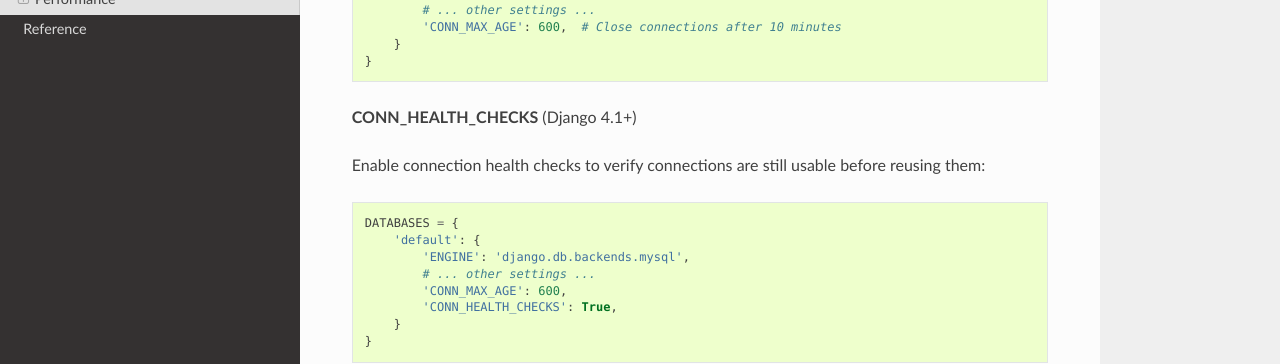
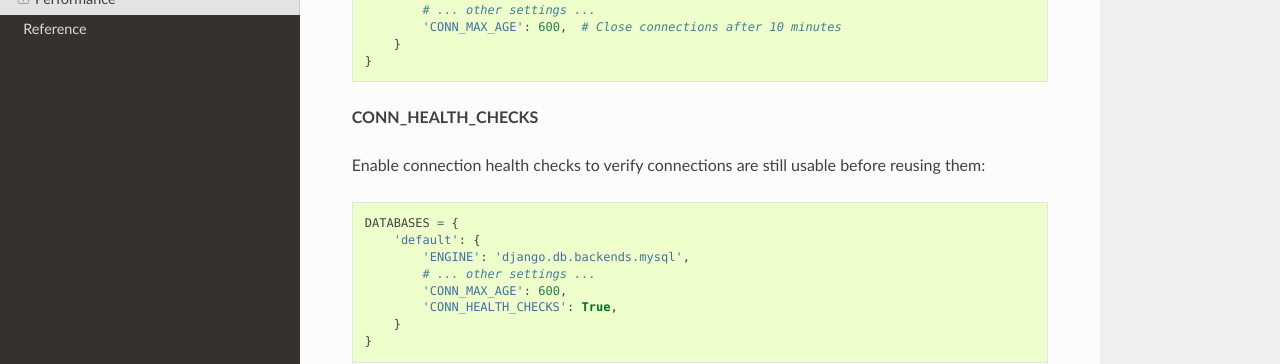
Before and after one commit to tokibito/django-ftpserver, a Sphinx documentation site: the page built from docs/source/deployment.rst, in a window 1280 px wide and 900 px high, scrolled down 5587 px. Shown: the part 348-712 px from the top of the window. Built offline with Sphinx 7.4.7 and the Read the Docs theme 3.1.0, drawn with Linux system fonts in a browser that asks for light colours.

Commit message:
remove django 4.2, 5.0, 5.1 support
pytest-django 4.13.0 declares no Django dependency and its django_db
fixture reads Model _pre_setup_ran_eagerly, which Django only added in
5.2, so the dj42/dj50/dj51 tox environments could no longer run
tests/test_manage.py.

Drop those environments, raise the install requirement to Django>=5.2,
and remove the USE_L10N test setting (removed in Django 5.0).

Also set fail-fast: false on the CI matrix so a failure in one Python
version no longer cancels the other jobs.

Co-Authored-By: Claude Opus 5 <noreply@anthropic.com>
Claude-Session: https://claude.ai/code/session_01Q4sPa6ty6yy5o81PZMx7s1

```diff
--- a/ChangeLog.rst
+++ b/ChangeLog.rst
@@ -7,6 +7,7 @@ Change History
 :release-date: 2026-08-08
 
 * Added Django 6.1 support
+* Removed Django 4.2, 5.0, 5.1 support
 
 1.0.0
 =====
--- a/README.rst
+++ b/README.rst
@@ -86,7 +86,7 @@ Requirements
 ============
 
 * Target Python version is 3.10, 3.11, 3.12, 3.13, 3.14
-* Django>=4.2
+* Django>=5.2
 * pyftpdlib
 
 Optional Dependencies
--- a/docs/source/deployment.rst
+++ b/docs/source/deployment.rst
@@ -244,7 +244,7 @@ Set ``CONN_MAX_AGE`` to limit the maximum lifetime of a database connection. Thi
        }
    }
 
-**CONN_HEALTH_CHECKS** (Django 4.1+)
+**CONN_HEALTH_CHECKS**
 
 Enable connection health checks to verify connections are still usable before reusing them::
 
--- a/pyproject.toml
+++ b/pyproject.toml
@@ -21,7 +21,7 @@ classifiers = [
     "Programming Language :: Python :: 3.14",
 ]
 dependencies = [
-    "Django>=4.2",
+    "Django>=5.2",
     "pyftpdlib",
 ]
 
```
Also changed, not shown: 3 other files.
